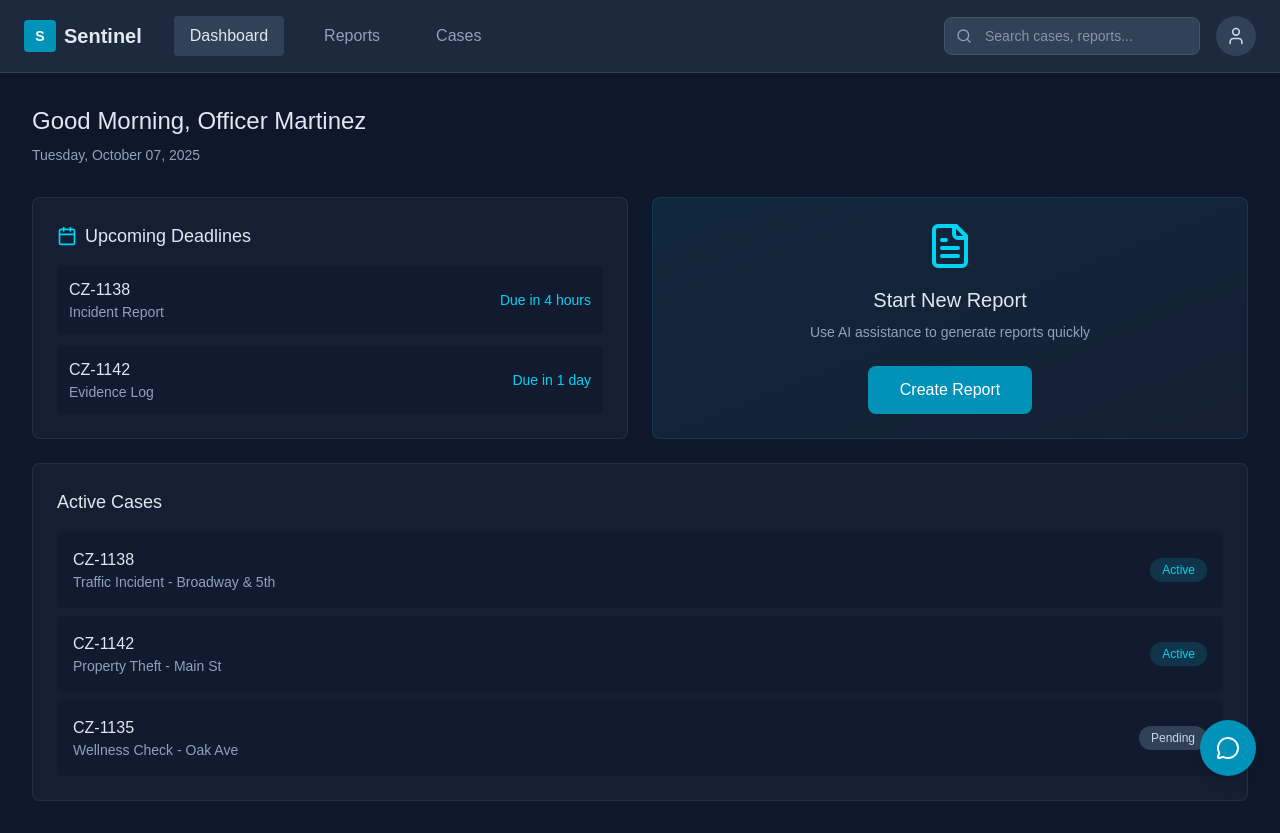
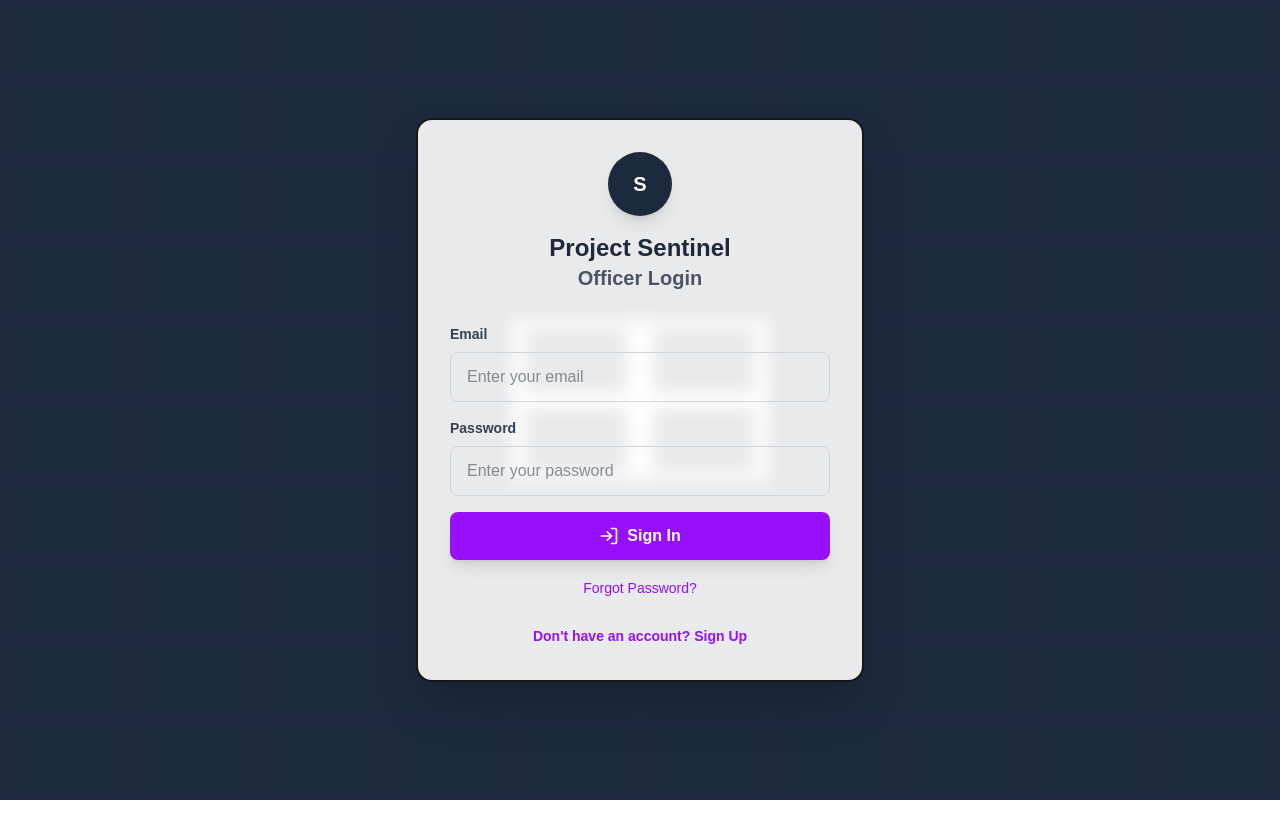
Before and after one commit to AssassinMaeve/Project-Sentinel, a Next.js app: page / in a window 1280 px wide. After the commit the page ends 800 px from the top, so only its background shows below. Built offline with nearby package versions, Linux system fonts and the light colour scheme.

Commit message:
login added

```diff
--- a/src/app/page.tsx
+++ b/src/app/page.tsx
@@ -1,62 +1,43 @@
-// src/App.tsx
 "use client";
+
 import React, { useState, useEffect } from 'react';
-import Navbar from './components/NavBar';
-import Chatbot from './components/Chatbot';
-import DashboardScreen from './screens/DashboardScreen';
-import ReportScreen from './screens/ReportScreen';
-import CaseScreen from './screens/CaseScreen';
-import { fetchDashboardData } from './api/sentinelApi';
-
-// 1. Define the "shapes" (types) for all your data.
-// This is the most important step in fixing TypeScript errors.
-interface User {
-  name: string;
-}
-
-interface Deadline {
-  id: number;
-  caseNumber: string;
-  task: string;
-  dueIn: string;
-}
-
-interface Case {
-  id: number;
-  number: string;
-  title: string;
-  status: 'Active' | 'Pending' | 'Closed';
-}
+import Navbar from '@/app/components/NavBar';
+import Chatbot from '@/app/components/Chatbot';
+import DashboardScreen from '@/app/screens/DashboardScreen';
+import ReportScreen from '@/app/screens/ReportScreen';
+import CaseScreen from '@/app/screens/CaseScreen';
+import AuthScreen from '@/app/screens/AuthScreen'; // 1. Import the new AuthScreen
+import { fetchDashboardData } from '@/app/api/sentinelApi';
+import { User, Deadline, Case, Screen } from '@/app/types';
+import ProfileScreen from '@/app/screens/ProfileScreen';
 
 interface DashboardData {
   deadlines: Deadline[];
   cases: Case[];
 }
 
-// Create a type for screen names for better type safety
-type Screen = 'dashboard' | 'reports' | 'cases';
+export default function HomePage() {
+  // 2. Add authentication state
+  const [isAuthenticated, setIsAuthenticated] = useState(false);
 
-
-function App() {
-  // 2. Provide explicit types to your state hooks.
   const [activeScreen, setActiveScreen] = useState<Screen>('dashboard');
   const [selectedCaseId, setSelectedCaseId] = useState<string | null>(null);
 
-  // The state can now be a `User` object OR `null`.
   const [user, setUser] = useState<User | null>(null);
-
-  // This tells TypeScript what the arrays will eventually hold.
   const [dashboardData, setDashboardData] = useState<DashboardData>({ deadlines: [], cases: [] });
-
-  const [loading, setLoading] = useState<boolean>(true);
-
-  // The error state can now be a `string` OR `null`.
+  const [loading, setLoading] = useState(true);
   const [error, setError] = useState<string | null>(null);
 
   useEffect(() => {
+    // Only load app data if the user is authenticated
+    if (!isAuthenticated) {
+      setLoading(false);
+      return;
+    };
+
     const loadData = async () => {
+      setLoading(true);
       try {
-        // The data from your API will be validated against the types above.
         const data = await fetchDashboardData();
         setUser(data.user);
         setDashboardData({ deadlines: data.deadlines, cases: data.cases });
@@ -67,9 +48,12 @@ function App() {
       }
     };
     loadData();
-  }, []);
+  }, [isAuthenticated]); // Re-run this effect when isAuthenticated changes
 
-  // 3. Type all function parameters to avoid "implicit any" errors.
+  const handleLoginSuccess = () => {
+    setIsAuthenticated(true);
+  };
+
   const handleNavigate = (screen: Screen) => {
     setActiveScreen(screen);
   };
@@ -79,11 +63,15 @@ function App() {
     setActiveScreen('cases');
   };
 
+  // 3. Conditional rendering based on authentication state
+  if (!isAuthenticated) {
+    return <AuthScreen onLoginSuccess={handleLoginSuccess} />;
+  }
+
   const renderContent = () => {
     if (loading) return <div className="w-full text-center p-10">Loading Sentinel...</div>;
     if (error) return <div className="w-full text-center p-10 text-red-400">{error}</div>;
 
-    // The optional chaining (?.) on user is important because user can be null.
     switch (activeScreen) {
       case 'dashboard':
         return <DashboardScreen
@@ -97,8 +85,11 @@ function App() {
         return <ReportScreen userName={user?.name} />;
       case 'cases':
         return <CaseScreen caseId={selectedCaseId} />;
+
+      case 'profile':
+        return <ProfileScreen user={user} />;
+
       default:
-        // This case should ideally not be hit, but it's good practice.
         return <div>Invalid Screen</div>;
     }
   };
@@ -113,5 +104,3 @@ function App() {
     </div>
   );
 }
-
-export default App;
```
